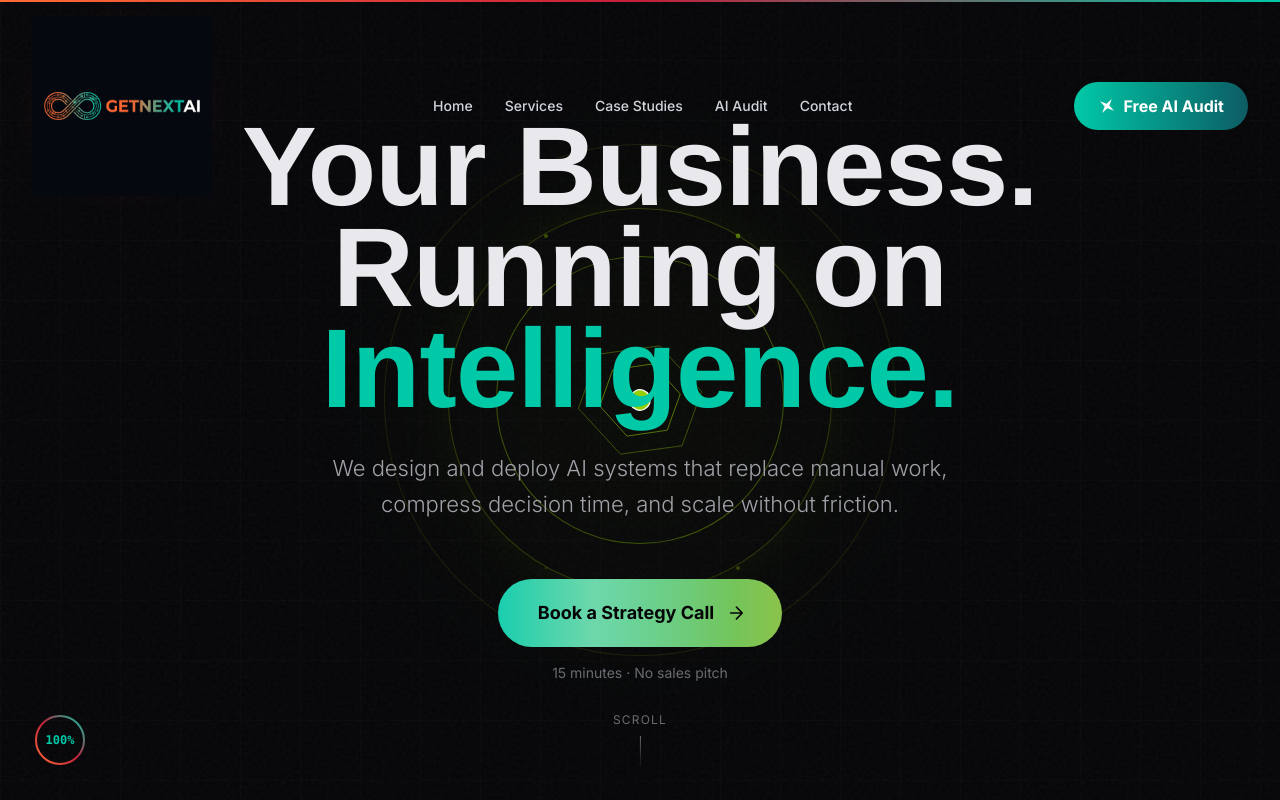
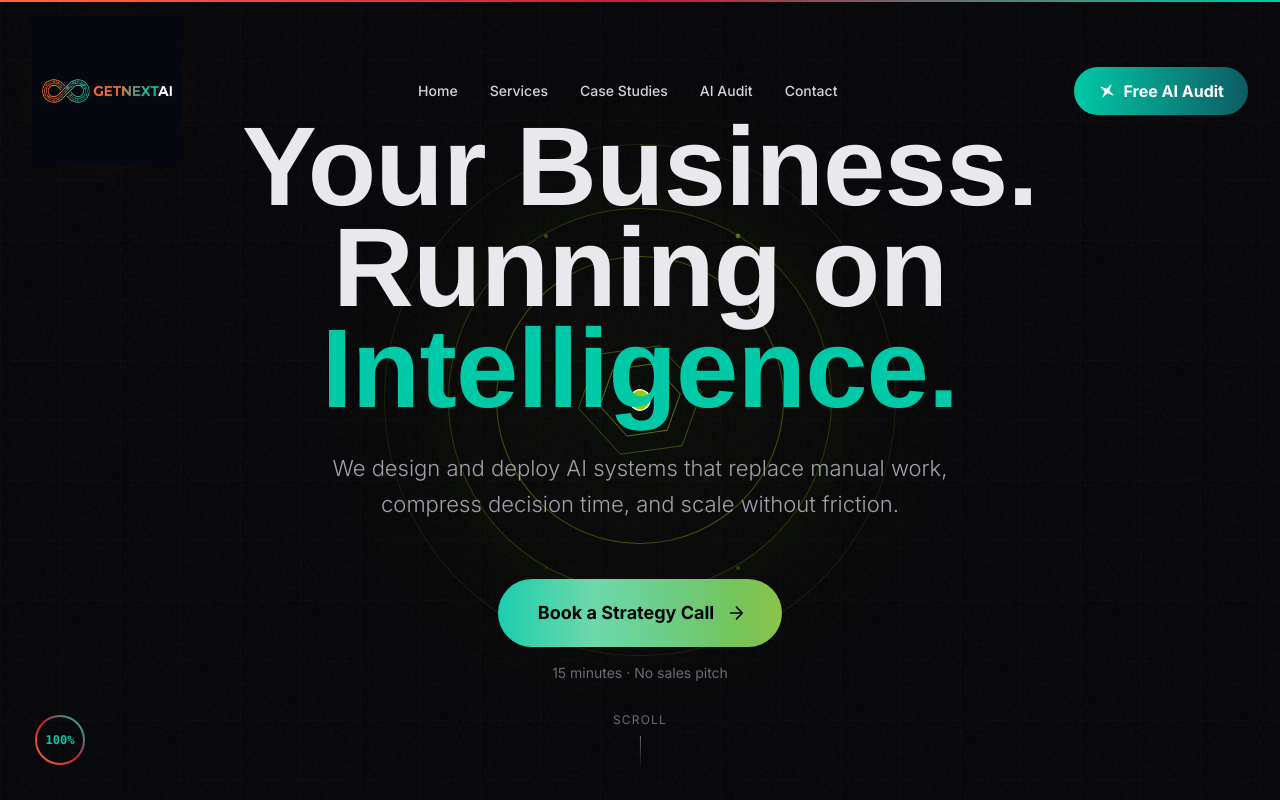
Before and after one commit to Dictator-09/getnextai, a Next.js app: page / in a window 1280 px wide. Shown: the top 800 px of the page. Built offline with nearby package versions, Linux system fonts and the light colour scheme.

Commit message:
Reduce logo sizes for compact navbar (sm: 120x34, md: 150x42, lg: 200x56)

```diff
--- a/components/ui/Logo.tsx
+++ b/components/ui/Logo.tsx
@@ -16,12 +16,12 @@ export default function Logo({ className = "", size = "md", showGlow = true }: L
     const [rotateX, setRotateX] = useState(0);
     const [rotateY, setRotateY] = useState(0);
 
-    // Reasonable rectangular logo sizes for navbar
+    // Compact rectangular logo sizes for navbar
     // Logo is horizontal rectangle (approximately 3.5:1 aspect ratio)
     const sizes = {
-        sm: { width: 160, height: 44 },   // Navbar scrolled
-        md: { width: 180, height: 50 },   // Navbar default
-        lg: { width: 220, height: 62 },   // Footer/hero
+        sm: { width: 120, height: 34 },   // Navbar scrolled - compact
+        md: { width: 150, height: 42 },   // Navbar default
+        lg: { width: 200, height: 56 },   // Footer/hero
     };
 
     const handleMouseMove = (e: React.MouseEvent<HTMLDivElement>) => {
```
